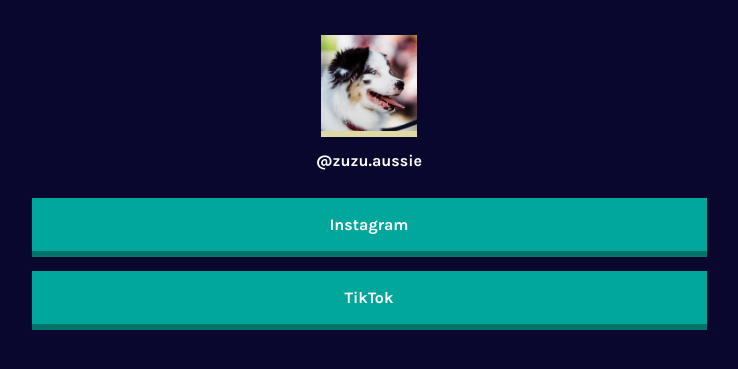
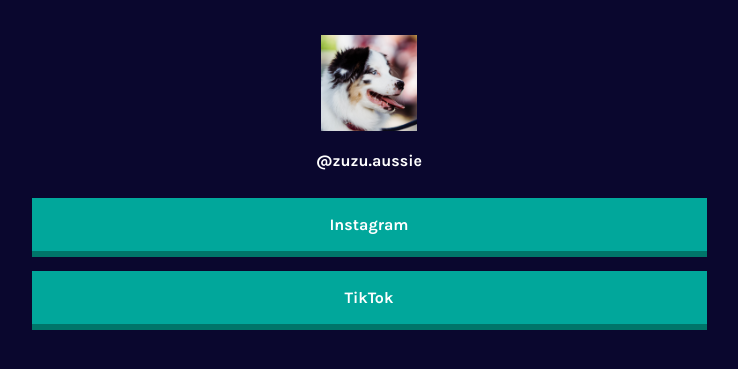
Before and after one commit to TheFireFerret/zuzu.dog, a Jekyll site: the page built from index.html, in a window 1280 px wide. Shown: the top 369 px of the page, without its empty margins (271-1009 px from the left). Built offline with Jekyll 4.4.1, drawn with Linux system fonts in a browser that asks for light colours; nearby versions of some CDN libraries.

Commit message:
no profile shadow

```diff
--- a/_includes/zuzu.html
+++ b/_includes/zuzu.html
@@ -17,13 +17,13 @@
             height: 96px;
             display: block;
             margin: 35px auto 20px;
-            -webkit-box-shadow: 0px 6px 0px 0px rgba(222, 218, 162, 1);
+            -w/*ebkit-box-shadow: 0px 6px 0px 0px rgba(222, 218, 162, 1);
             -moz-box-shadow: 0px 6px 0px 0px rgba(222, 218, 162, 1);
-            box-shadow: 0px 6px 0px 0px rgba(222, 218, 162, 1);
-            transition: all 0.15s;
+            box-s*/hadow: 0px 6px 0px 0px rgba(222, 218, 162, 1);
+            /*transition: all 0.15s;*/
         }
 
-        #userPhoto:hover {
+/*        #userPhoto:hover {
             box-shadow: 0px 8px rgba(222, 218, 162, 1);
             transform: translateY(-2px);
         }
@@ -31,7 +31,7 @@
         #userPhoto:active {
             box-shadow: 0px 0px black;
             transform: translateY(6px);
-        }
+        }*/
 
         #userName {
             color: white;
```
